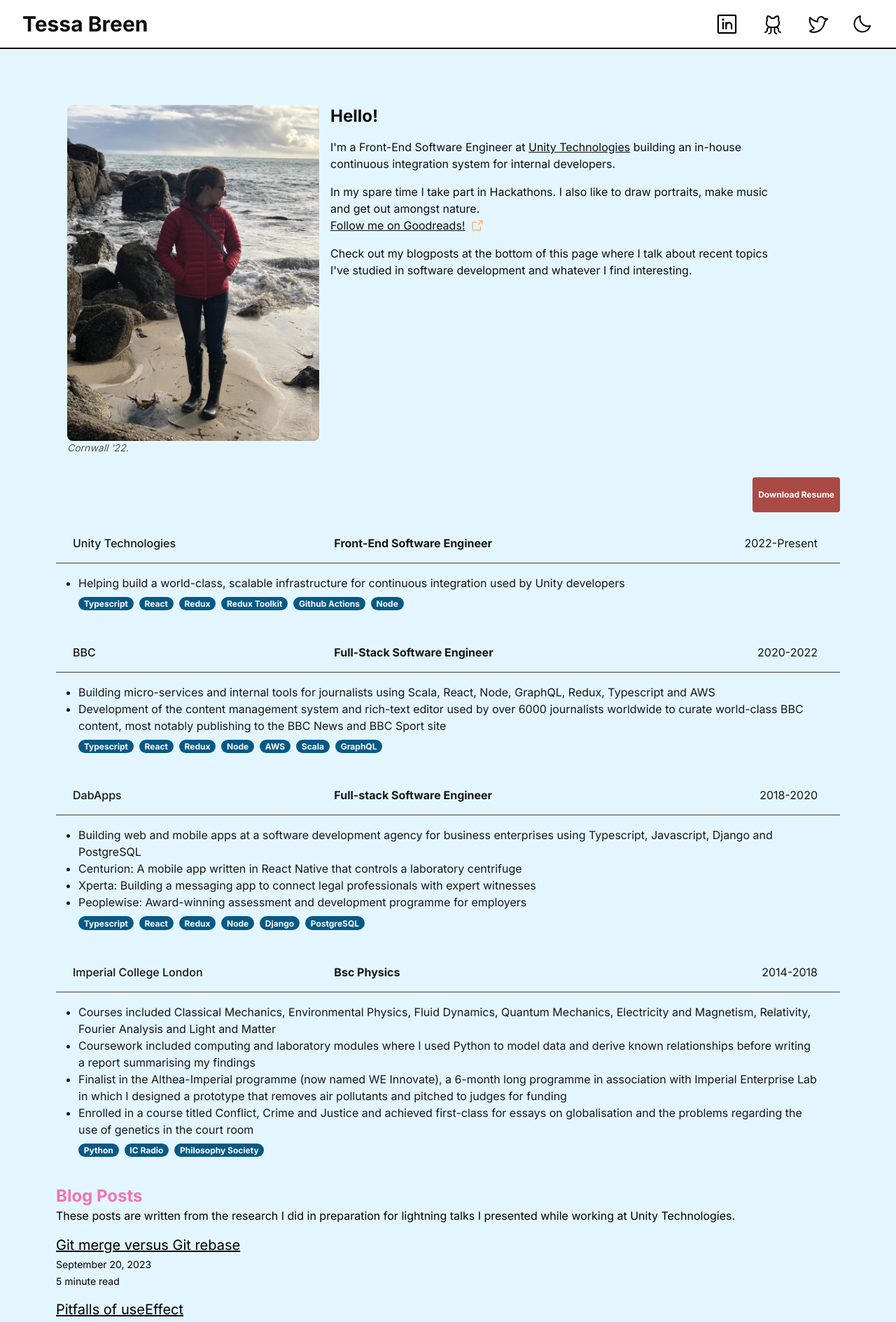
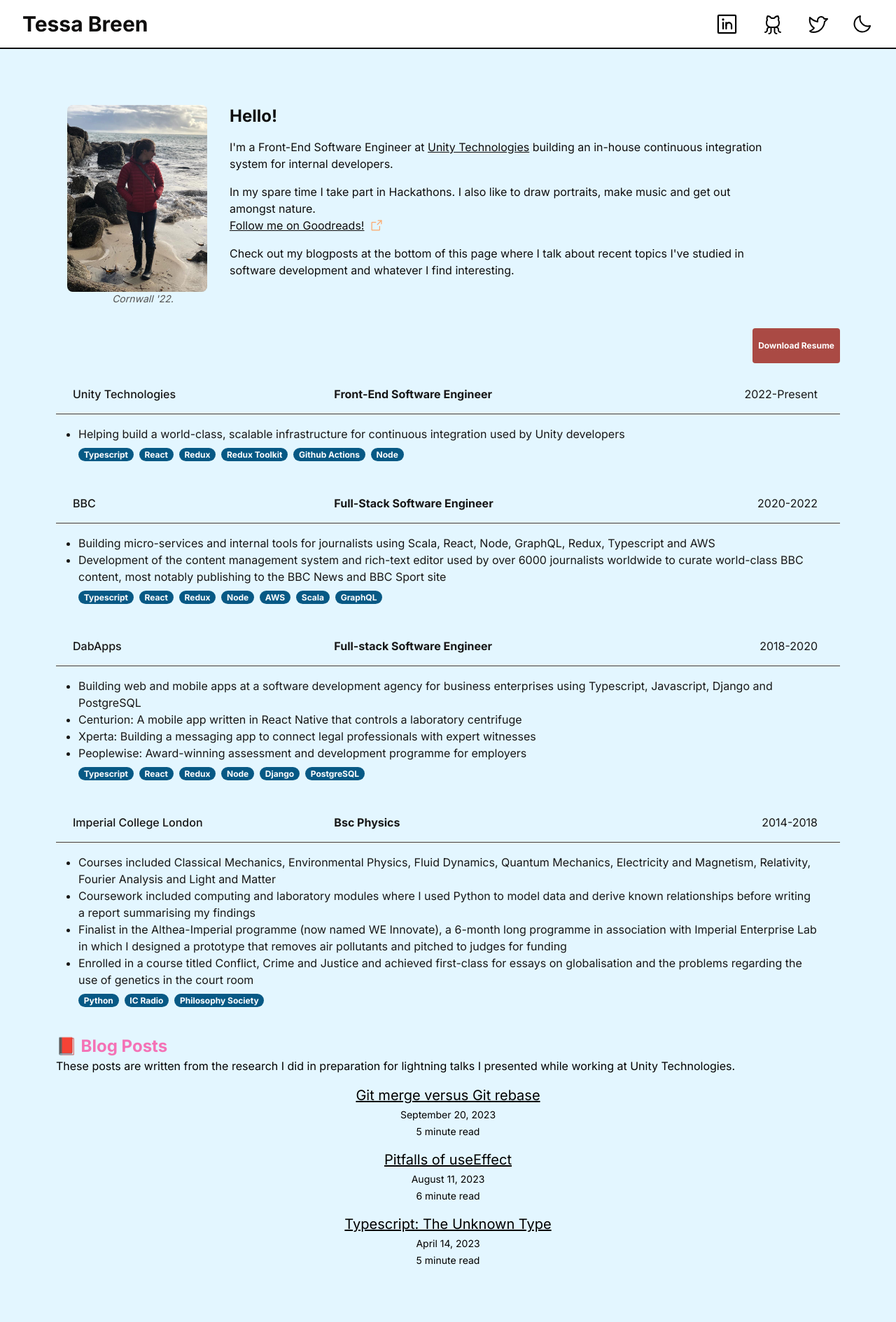
Before and after one commit to Mynameistessa/my-website, a Next.js app: page / in a window 1280 px wide. Shown: the top 1889 px of the page at 70% size. Built offline with nearby package versions, Linux system fonts and the light colour scheme.

Commit message:
Improve use of space for desktop

```diff
--- a/components/Intro.tsx
+++ b/components/Intro.tsx
@@ -6,25 +6,27 @@ const Intro = () => {
   return <div className="flex z-10 w-full max-w-5xl items-center justify-between text-sm lg:flex">
     <div className="grid mb-2">
       <div className='lg:flex'>
-        <div className="overflow-hidden bg-no-repeat bg-cover px-4 mb-4 shrink-0 ">
+        <div className="overflow-hidden text-center bg-no-repeat bg-cover px-4 mb-4 shrink-0 ">
           <Image
             src="/me.jpg"
-            className="rounded-lg"
+            className="rounded-lg text-center mr-4"
             alt="Avatar"
-            width="360"
-            height="300"
+            width="200"
+            height="400"
             priority
           />
           <figcaption className="text-sm text-neutral-600 dark:text-neutral-400">
             <i>Cornwall &apos;22.</i>
           </figcaption>
         </div>
-        <div className='dark:text-white text-almost-black max-w-s lg:text-left leading-loose text-lg text-justify'>
+        <div className='dark:text-white text-almost-black max-w-s lg:text-left leading-loose text-justify'>
           <h2 className='text-2xl mb-4 font-bold'>Hello!</h2>
           <div className='text-base'>
             I&apos;m a Front-End Software Engineer at {' '}
             <a className='group transition-all duration-300 ease-in-out' target="_blank" rel="noreferrer" href="https://unity.com">
-              <u className='bg-left-bottom bg-gradient-to-r dark:from-white dark:to-white from-warm-yellow to-warm-yellow bg-[length:0%_2px] bg-no-repeat group-hover:bg-[length:100%_2px] transition-all duration-500 ease-out'>
+              <u className='bg-left-bottom bg-gradient-to-r dark:from-white dark:to-white
+              from-warm-yellow to-warm-yellow bg-[length:0%_2px] bg-no-repeat group-hover:bg-[length:100%_2px]
+              transition-all duration-500 ease-out'>
                 Unity Technologies
               </u>
             </a>
--- a/components/ListItem.tsx
+++ b/components/ListItem.tsx
@@ -10,7 +10,7 @@ export default function ListItem({ post }: Props) {
   const formattedDate = getFormattedDate(date)
 
   return (
-    <li className="mt-4 text-xl dark:text-white/90">
+    <li className="mt-4 md:text-xl dark:text-white/90">
       <Link className="underline hover:text-black/70 dark:hover:text-gray-500 dark:text-white text-black" href={`/posts/${id}`}>
         {title}
       </Link>
--- a/components/Posts.tsx
+++ b/components/Posts.tsx
@@ -5,9 +5,9 @@ const Posts = () => {
   const posts = getSortedPostsData();
   return (
     <section className='mt-2'>
-      <h2 className='font-bold text-2xl dark:text-warm-yellow text-pink-400'>Blog Posts</h2>
-      <p className='dark:text-white'>These posts are written from the research I did in preparation for lightning talks I presented while working at Unity Technologies.</p>
-      <ul className='w-full '>
+      <h2 className='font-bold text-2xl dark:text-warm-yellow text-pink-400'> 📕 Blog Posts</h2>
+      <p className='dark:text-white text-base'>These posts are written from the research I did in preparation for lightning talks I presented while working at Unity Technologies.</p>
+      <ul className='w-full text-center'>
         {posts.map(post => (
           <ListItem key={post.id} post={post} />
         ))}
--- a/components/Resume.tsx
+++ b/components/Resume.tsx
@@ -40,11 +40,11 @@ export const CVSmallRow = ({ company, role, duration, description, skills }:
   { company: string, role: string, duration: string, description: string[], skills: string[] }) => {
   return (
     <>
-      <div className="grid grid-cols-[1fr_1fr] items-center border-b dark:border-platinum-grey border-wood dark:bg-slate-800 bg-warm-yellow p-2">
-        <div className="mr-2 whitespace-nowrap text-sm dark:text-white text-neutral-900">
+      <div className="grid grid-cols-[1fr_1fr] items-center border-b dark:border-platinum-grey border-wood dark:bg-slate-800 bg-warm-yellow">
+        <div className="ml-2 whitespace-nowrap text-sm dark:text-white text-neutral-900">
           {company}
         </div>
-        <div className="text-sm mr-2 dark:text-brick-red text-neutral-900 py-4 whitespace-nowrap font-bold">
+        <div className="text-sm ml-auto mr-2 dark:text-brick-red text-neutral-900 py-4 whitespace-nowrap font-bold">
           {role}
         </div>
       </div>
```
